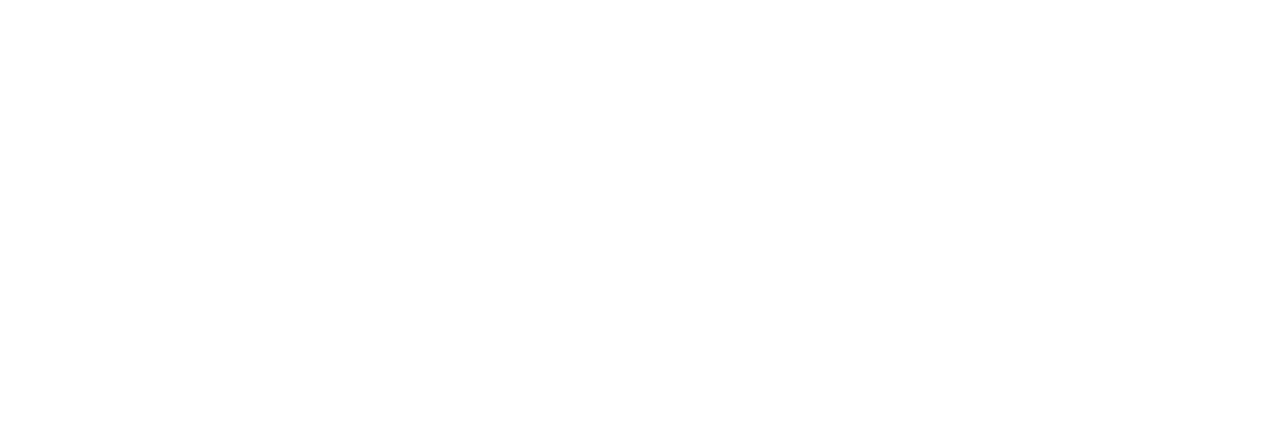
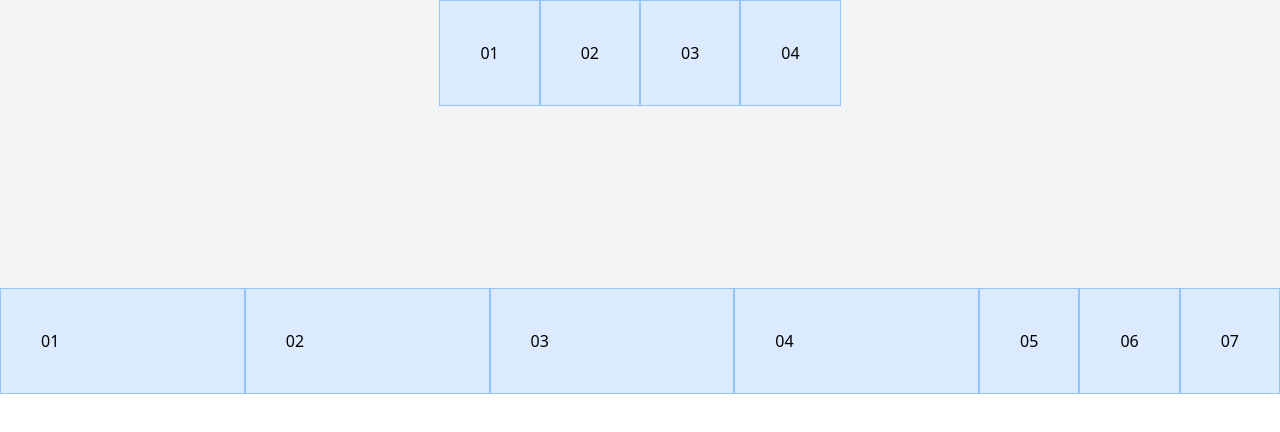
Before and after one commit to AlbertAdekanye/tailwind-sandbox-starter, a plain HTML site: page 13-flex/index.html in a window 1280 px wide. Drawn offline with nearby package versions, Linux system fonts and the light colour scheme.

Commit message:
Tailwind css flex

```diff
--- a/13-flex/index.html
+++ b/13-flex/index.html
@@ -9,10 +9,30 @@
   </head>
   <body>
     <!-- Flex and alignment -->
+    <div class="flex items-start justify-center h-72 w-full bg-gray-100">
+      <div class="p-10 border border-blue-300 bg-blue-100">01</div>
+      <div class="p-10 border border-blue-300 bg-blue-100">02</div>
+      <div class="p-10 border border-blue-300 bg-blue-100">03</div>
+      <div class="p-10 border border-blue-300 bg-blue-100">04</div>
+    </div>
 
     <!-- Flex Column, Gap and Order -->
+    <!-- <div class="flex flex-col gap-4 justify-between h-72 w-full bg-gray-100">
+      <div class="p-10 border border-blue-300 bg-blue-100">01</div>
+      <div class="p-10 border border-blue-300 bg-blue-100">02</div>
+      <div class="p-10 border border-blue-300 bg-blue-100">03</div>
+      <div class="p-10 -10 border border-blue-300 bg-blue-100">04</div>
+    </div> -->
 
     <!-- Grow and shrink -->
+    <div class="flex w-full bg-gray-100">
+      <div class="w-64 p-10 border border-blue-300 bg-blue-100">01</div>
+      <div class="w-64 p-10 border border-blue-300 bg-blue-100">02</div>
+      <div class="w-64 p-10 border border-blue-300 bg-blue-100">03</div>
+      <div class="w-64 p-10 border border-blue-300 bg-blue-100">04</div>
+      <div class="p-10 border border-blue-300 bg-blue-100">05</div>
+      <div class="p-10 border border-blue-300 bg-blue-100">06</div>
+      <div class="p-10 border border-blue-300 bg-blue-100">07</div>
   </body>
 </html>
 
@@ -26,11 +46,11 @@
     -->
 
 <!--
-      items-start	align-items: flex-start;
-      items-end	align-items: flex-end;
-      items-center	align-items: center;
-      items-baseline	align-items: baseline;
-      items-stretch	align-items: stretch;
+      items-start	        align-items: flex-start;
+      items-end	          align-items: flex-end;
+      items-center	      align-items: center;
+      items-baseline	    align-items: baseline;
+      items-stretch	      align-items: stretch;
      -->
 
 <!-- Flex Direction
```
